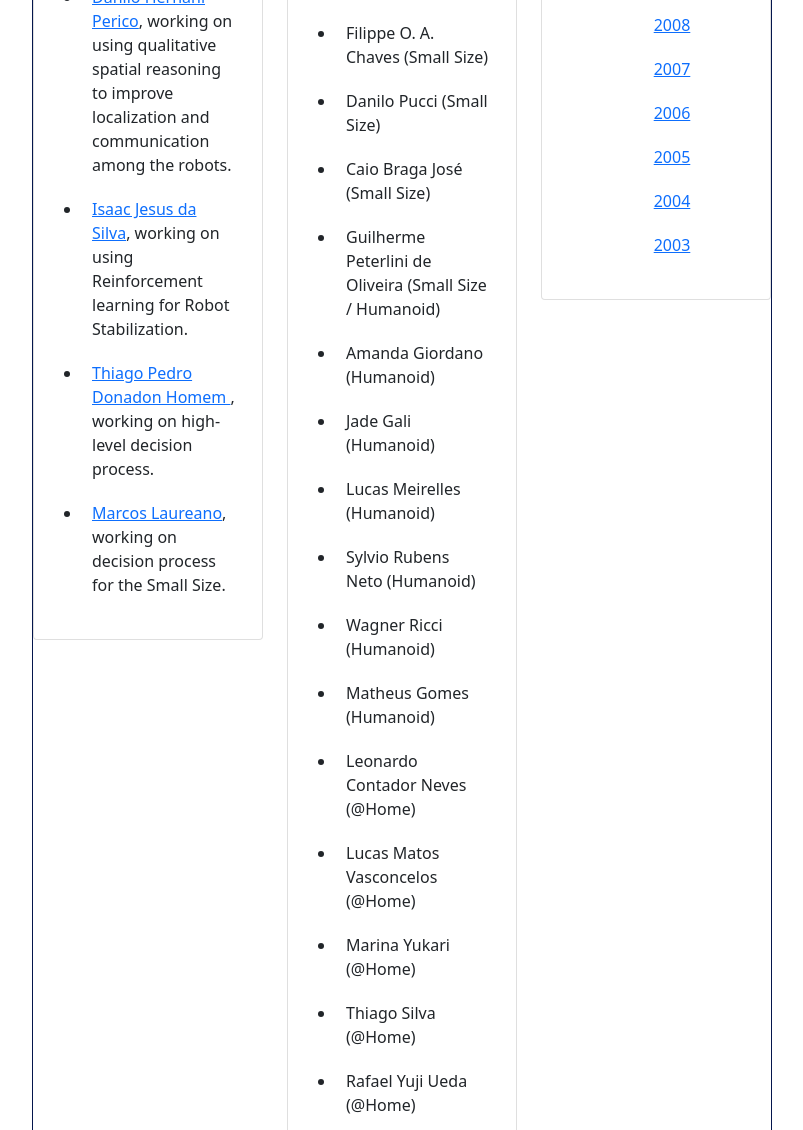
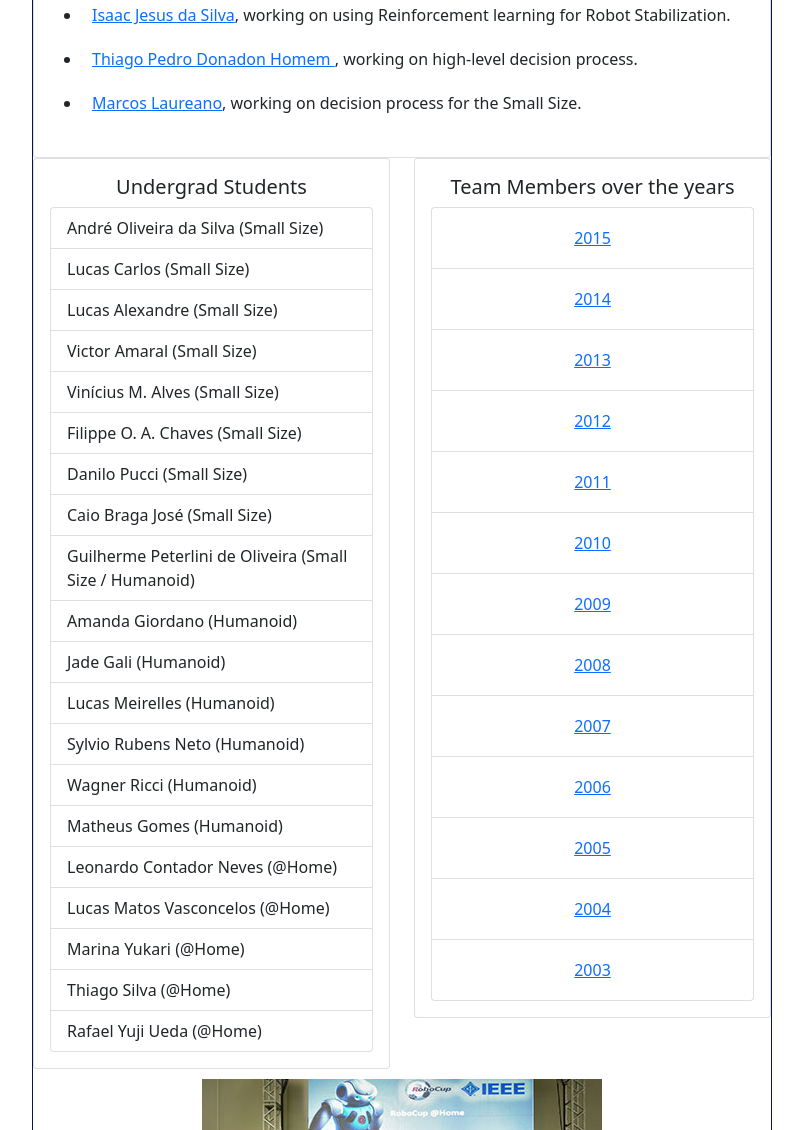
Before and after one commit to gustavo-Fuentes/RoboFEI_Web, a website: page Html/team_members.html in a window 1280 px wide. Shown: the part 847-1977 px from the top of the page, without its empty margins (238-1041 px from the left). Drawn offline with nearby package versions, Linux system fonts and the light colour scheme.

Commit message:
Atualização da página

```diff
--- a/Html/team_members.html
+++ b/Html/team_members.html
@@ -104,7 +104,7 @@
     </div>
 
       <div class="row">
-        <div class="col-sm-6">
+        <div class="col-sm-12">
           <div class="card">
             <div class="card-body">
               <h5 style="text-align: center;" class="card-title">Faculty</h5>
@@ -128,8 +128,10 @@
             </div>
           </div>
         </div>
+      </div>
 
-        <div class="col-sm-6">
+    <div class="row">
+      <div class="col-sm-12">
         <div class="card">
           <div class="card-body">
             <h5 style="text-align: center;" class="card-title">MSc Students</h5>
@@ -153,12 +155,9 @@
           </div>
         </div>
       </div>
-
-
     </div>
-
       <div class="row">
-        <div class="col-sm-4">
+        <div class="col-sm-12">
           <div class="card">
             <div class="card-body">
 
@@ -201,186 +200,188 @@
             </div>
           </div>
         </div>
-
-        <div class="col-sm-4">
+      </div>
+      <div class="row">
+        <div class="col-sm-6">
           <div class="card">
             <div class="card-body">
+              <h5 style="text-align: center;" class="card-title">Undergrad Students</h5>
 
-              <h5 style="text-align: center;" class="card-title">Undergrad Students</h5>
-              <ul>
-                <li>
-                  <p class="card-text">
+              <ul class="list-group">
+
+                <li class="list-group-item">
+
                     André Oliveira da Silva (Small Size)
-                  </p>
+
                 </li>
-                <li>
-                  <p class="card-text">
+                <li class="list-group-item">
+
                     Lucas Carlos (Small Size)
-                  </p>
+
                 </li>
-                <li>
-                  <p class="card-text">
+                <li class="list-group-item">
+
                     Lucas Alexandre (Small Size)
-                  </p>
+
                 </li>
-                <li>
-                  <p class="card-text">
+                <li class="list-group-item">
+
                     Victor Amaral (Small Size)
-                  </p>
+
                 </li>
-                <li>
-                  <p class="card-text">
+                <li class="list-group-item">
+
                     Vinícius M. Alves (Small Size)
-                  </p>
+
                 </li>
-                <li>
-                  <p class="card-text">
+                <li class="list-group-item">
+
                     Filippe O. A. Chaves (Small Size)
-                  </p>
+
                 </li>
-                <li>
-                  <p class="card-text">
+                <li class="list-group-item">
+
                     Danilo Pucci (Small Size)
-                  </p>
+
                 </li>
-                <li>
-                  <p class="card-text">
+                <li class="list-group-item">
+
                     Caio Braga José (Small Size)
-                  </p>
+
                 </li>
-                <li>
-                  <p class="card-text">
+                <li class="list-group-item">
+
                     Guilherme Peterlini de Oliveira (Small Size / Humanoid)
-                  </p>
+
+                </li >
+
+                <li class="list-group-item">
+
+                    Amanda Giordano (Humanoid)
+
                 </li>
+                <li class="list-group-item">
 
-                <li>
-                  <p class="card-text">
-                    Amanda Giordano (Humanoid)
-                  </p>
+                    Jade Gali (Humanoid)
+
                 </li>
-                <li>
-                  <p class="card-text">
-                    Jade Gali (Humanoid)
-                  </p>
+                <li class="list-group-item">
+
+                    Lucas Meirelles (Humanoid)
+
                 </li>
-                <li>
-                  <p class="card-text">
-                    Lucas Meirelles (Humanoid)
-                  </p>
+                <li class="list-group-item">
+
+                    Sylvio Rubens Neto (Humanoid)
+
                 </li>
-                <li>
-                  <p class="card-text">
-                    Sylvio Rubens Neto (Humanoid)
-                  </p>
+                <li class="list-group-item">
+
+                    Wagner Ricci (Humanoid)
+
                 </li>
-                <li>
-                  <p class="card-text">
-                    Wagner Ricci (Humanoid)
-                  </p>
+                <li class="list-group-item">
+
+                    Matheus Gomes (Humanoid)
+
                 </li>
-                <li>
-                  <p class="card-text">
-                    Matheus Gomes (Humanoid)
-                  </p>
+                <li class="list-group-item">
+
+                    Leonardo Contador Neves (@Home)
+
                 </li>
-                <li>
-                  <p class="card-text">
-                    Leonardo Contador Neves (@Home)
-                  </p>
+                <li class="list-group-item">
+
+                    Lucas Matos Vasconcelos (@Home)
+
                 </li>
-                <li>
-                  <p class="card-text">
-                    Lucas Matos Vasconcelos (@Home)
-                  </p>
+                <li class="list-group-item">
+
+                    Marina Yukari (@Home)
+
                 </li>
-                <li>
-                  <p class="card-text">
-                    Marina Yukari (@Home)
-                  </p>
+                <li class="list-group-item">
+
+                    Thiago Silva (@Home)
+
                 </li>
-                <li>
-                  <p class="card-text">
-                    Thiago Silva (@Home)
-                  </p>
-                </li>
-                <li>
-                  <p class="card-text">
+                <li class="list-group-item">
+
                     Rafael Yuji Ueda (@Home)
-                  </p>
+
                 </li>
               </ul>
             </div>
           </div>
         </div>
 
-        <div class="col-sm-4">
+        <div class="col-sm-6">
           <div class="card text-center">
             <div class="card-body">
               <h5 style="text-align: center;" class="card-title">Team Members over the years</h5>
 
-              <ul style="list-style-type: none;">
-                <li>
+              <ul class="list-group">
+                <li class="list-group-item">
                   <p class="card-text">
                     <a href="../Html/members/team2015.html"> 2015 </a>
                   </p>
                 </li>
-                <li>
+                <li class="list-group-item">
                   <p class="card-text">
                     <a href="../Html/members/team2014.html"> 2014</a>
                   </p>
                 </li>
-                <li>
+                <li class="list-group-item">
                   <p class="card-text">
                     <a href="../Html/members/team2013.html"> 2013</a>
                   </p>
                 </li>
-                <li>
+                <li class="list-group-item">
                   <p class="card-text">
                     <a href="../Html/members/team2012.html">2012</a>
                   </p>
                 </li>
-                <li>
+                <li class="list-group-item">
                   <p class="card-text">
                     <a href="../Html/members/team2011.html">2011</a>
                   </p>
                 </li>
-                <li>
+                <li class="list-group-item">
                   <p class="card-text">
                     <a href="../Html/members/team2010.html"> 2010</a>
                   </p>
                 </li>
-                <li>
+                <li class="list-group-item">
                   <p class="card-text">
                     <a href="../Html/members/team2009.html"> 2009</a>
                   </p>
                 </li>
-                <li>
+                <li class="list-group-item">
                   <p class="card-text">
                     <a href="../Html/members/team2008.html">2008</a>
                   </p>
                 </li>
-                <li>
+                <li class="list-group-item">
                   <p class="card-text">
                     <a href="../Html/members/team2007.html">2007</a>
                   </p>
                 </li>
-                <li>
+                <li class="list-group-item">
                   <p class="card-text">
                     <a href="../Html/members/team2006.html"> 2006</a>
                   </p>
                 </li>
-                <li>
+                <li class="list-group-item">
                   <p class="card-text">
                     <a href="../Html/members/team2005.html"> 2005</a>
                   </p>
                 </li>
-                <li>
+                <li class="list-group-item">
                   <p class="card-text">
                     <a href="../Html/members/team2004.html"> 2004 </a>
                   </p>
                 </li>
-                <li>
+                <li class="list-group-item">
                   <p class="card-text">
                     <a href="../Html/members/team2003.html">2003</a>
                   </p>
@@ -391,7 +392,6 @@
         </div>
 
       </div>
-
 
       <div style="text-align: center">
         <p class="card-text"><img src="/images/team.jpg"></p>
```
Lines whose indentation alone changed are shown as unchanged.
